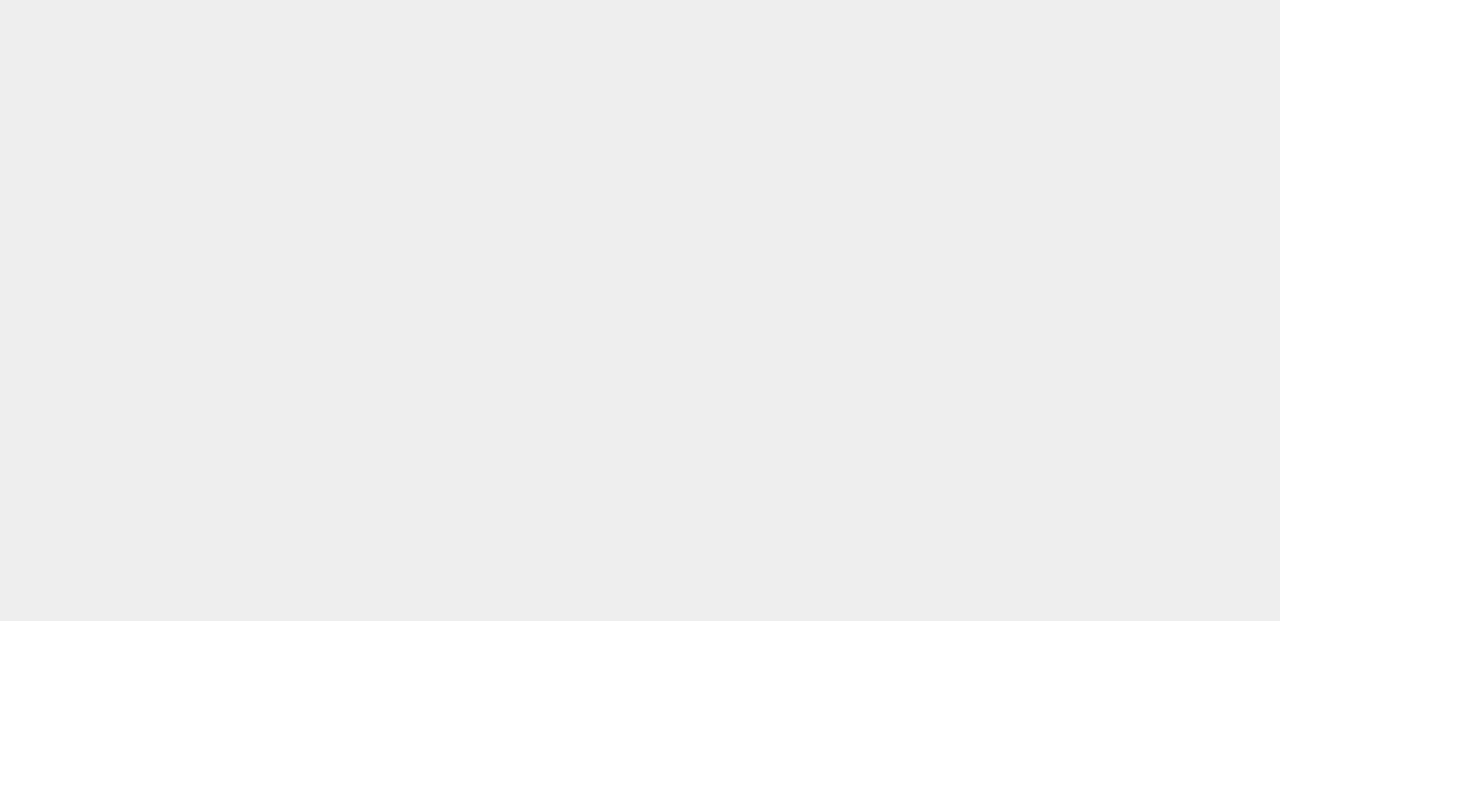
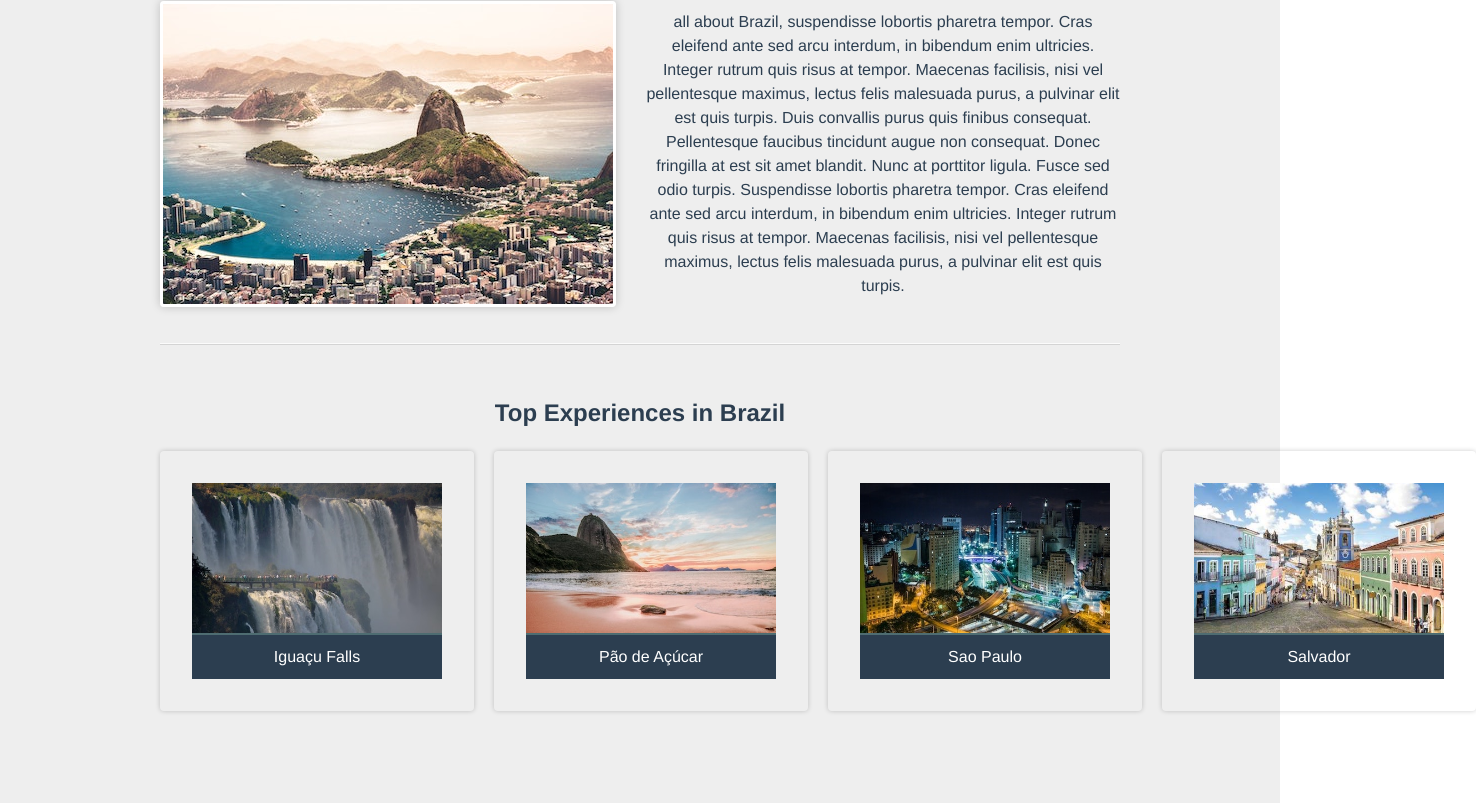
Before and after one commit to aazalan/vue_router, a Vue app: page /destination/1/brazil in a window 1280 px wide. Shown: the part 179-982 px from the top of the page, 1476 px wide, since content can reach past the window. Before the commit the page ends 800 px from the top, so only its background shows below. Built offline with nearby package versions, Linux system fonts and the light colour scheme; no server answers.

Commit message:
add experience cards and view

```diff
--- /dev/null
+++ b/src/components/ExperienceCard.vue
@@ -0,0 +1,20 @@
+<template>
+    <div class="card">
+        <img :src="`/images/${experience.image}`" :alt="experience.name" />
+        <span class="card__text">
+            {{ experience.name }}
+        </span>
+    </div>
+</template>
+
+<script>
+export default {
+    props: {
+        experience: {type: Object, required: true}
+    }
+}
+</script>
+
+<style>
+
+</style>
--- a/src/router/index.js
+++ b/src/router/index.js
@@ -11,7 +11,14 @@
     {
         path: '/destination/:id/:slug',
         name: 'destination.show',
-        component: () => import ('./../views/Destination.vue')
+        component: () => import ('./../views/Destination.vue'),
+        props: route => ({...route.params, id : parseInt(route.params.id)})
+    },
+    {
+        path: '/destination/:id/:slug/:experienceSlug',
+        name: 'experience.show',
+        component: () => import ('./../views/Experience.vue'),
+        props: route => ({...route.params, id : parseInt(route.params.id)})
     }
 ]
 
--- a/src/views/Destination.vue
+++ b/src/views/Destination.vue
@@ -6,43 +6,39 @@
             <p>{{ destination.description }}</p>
         </div>
     </section>
+    <section class="experiences">
+        <h2>Top Experiences in {{ destination.name }}</h2>
+        <div class="cards">
+            <router-link
+            v-for="experience in destination.experiences"
+            :key="experience.slug"
+            :to="{ name: 'experience.show', params: { experienceSlug: experience.slug } }">
+                <ExperienceCard
+                :experience="experience"/>
+            </router-link>
+        </div>
+    </section>
 </template>
 
 <script>
 import sourceData from './../data.json'
+import ExperienceCard from './../components/ExperienceCard.vue'
 
  export default {
-    data() {
-        return {
-            destination: null
-        }
+    components: { ExperienceCard },
+    props: {
+        id: {type: Number, required: true}
     },
 
     computed: {
-        destinationId () {
-            return parseInt(this.$route.params.id)
-        },
+        destination() {
+            return sourceData.destinations.find((destination) => {
+                return destination.id === this.id
+            })
+        }
 
     },
 
-    methods: {
-        async initData() {
-            const response = await fetch(`https://travel-dummy-api.netlify.app/${this.$route.params.slug}.json`)
-            this.destination = await response.json()
-        }
-    },
-
-    async created() {
-        this.initData()
-
-        // this.$watch(
-        //     () =>this.$route.params,
-        //     async () => {
-        //         const response = await fetch(`https://travel-dummy-api.netlify.app/${this.$route.params.slug}.json`)
-        //         this.destination = await response.json()
-        //     }
-        // )
-    }
  }
 </script>
 
--- /dev/null
+++ b/src/views/Experience.vue
@@ -0,0 +1,35 @@
+<template>
+    <section>
+        <h1>{{ experience.name }}</h1>
+        <img :src="`/images/${experience.image}`" :alt="experience.name" />
+        <p>{{ experience.description }}</p>
+    </section>
+</template>
+
+<script>
+import sourceData from './../data.json'
+
+export default {
+    props: {
+        id: { type: Number, required: true },
+        experienceSlug: { type: String, required: true },
+    },
+    computed: {
+        destination() {
+            return sourceData.destinations.find((destination) => {
+                return destination.id === this.id
+            })
+        },
+
+        experience() {
+            return this.destination.experiences.find((experience) => {
+                return experience.slug === this.experienceSlug
+            })
+        }
+    }
+}
+</script>
+
+<style>
+
+</style>
```
